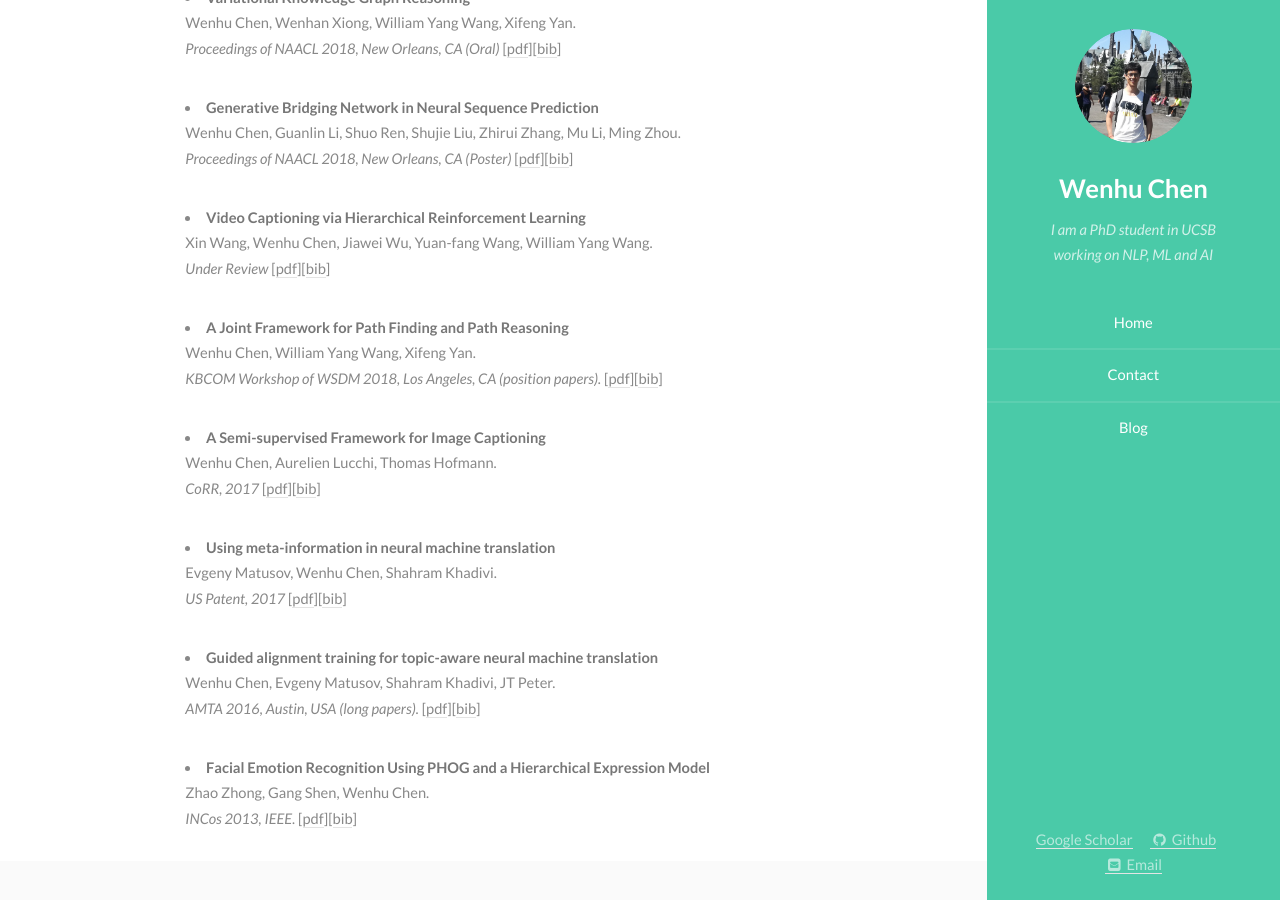
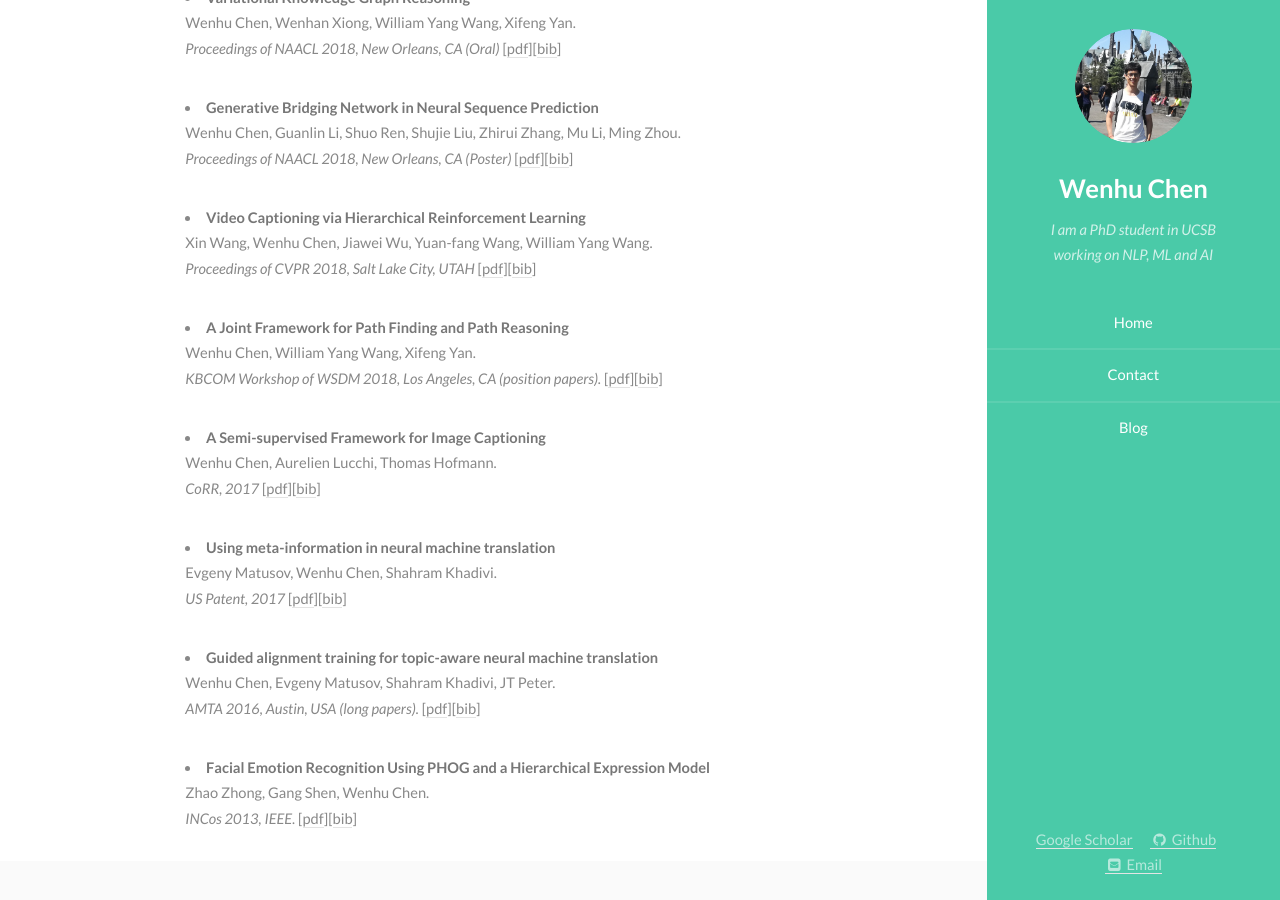
Before and after one commit to wenhuchen/wenhuchen.github.io, a Jekyll site: the page built from index.html, in a window 1280 px wide and 900 px high, scrolled down 1818 px. Built offline with Jekyll 4.4.1, drawn with Linux system fonts in a browser that asks for light colours.

Commit message:
add cvpr

```diff
--- a/index.html
+++ b/index.html
@@ -102,7 +102,7 @@ th,td {
 <p>
   <li><strong> Video Captioning via Hierarchical Reinforcement Learning  <a span style="color: #009900;"></a></strong><br>
         Xin Wang, Wenhu Chen, Jiawei Wu, Yuan-fang Wang, William Yang Wang.<br>
-        <em>Under Review</em> [<a href="https://arxiv.org/pdf/1711.11135.pdf">pdf</a>][<a href="">bib</a>]
+        <em>Proceedings of CVPR 2018, Salt Lake City, UTAH</em> [<a href="https://arxiv.org/pdf/1711.11135.pdf">pdf</a>][<a href="">bib</a>]
 <p>
   <li><strong> A Joint Framework for Path Finding and Path Reasoning <a span style="color: #009900;"></a></strong><br>
         Wenhu Chen, William Yang Wang, Xifeng Yan.<br>
```
Also changed, not shown: 1 other file.
